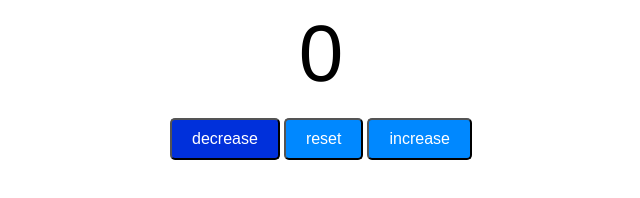
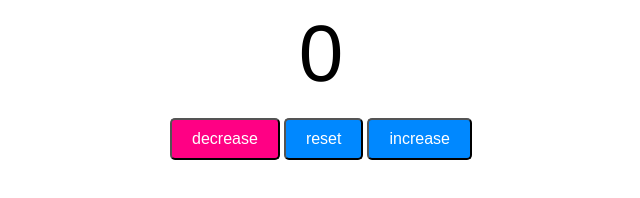
Before and after one commit to Rajesh4027/Counter-Program, a plain HTML site: page index.html in a window 1280 px wide. In both pictures the pointer is over the button "decrease". Shown: the whole page, without its empty margins (319-959 px from the left). Drawn offline with Linux system fonts and the light colour scheme.

Commit message:
code uploaded

```diff
--- a/style.css
+++ b/style.css
@@ -17,5 +17,5 @@
     transition: background-color 0.25s;
 }
 .buttons:hover{
-   background-color: rgb(0, 48, 219);
+   background-color: rgb(255, 0, 132);
 }
```
